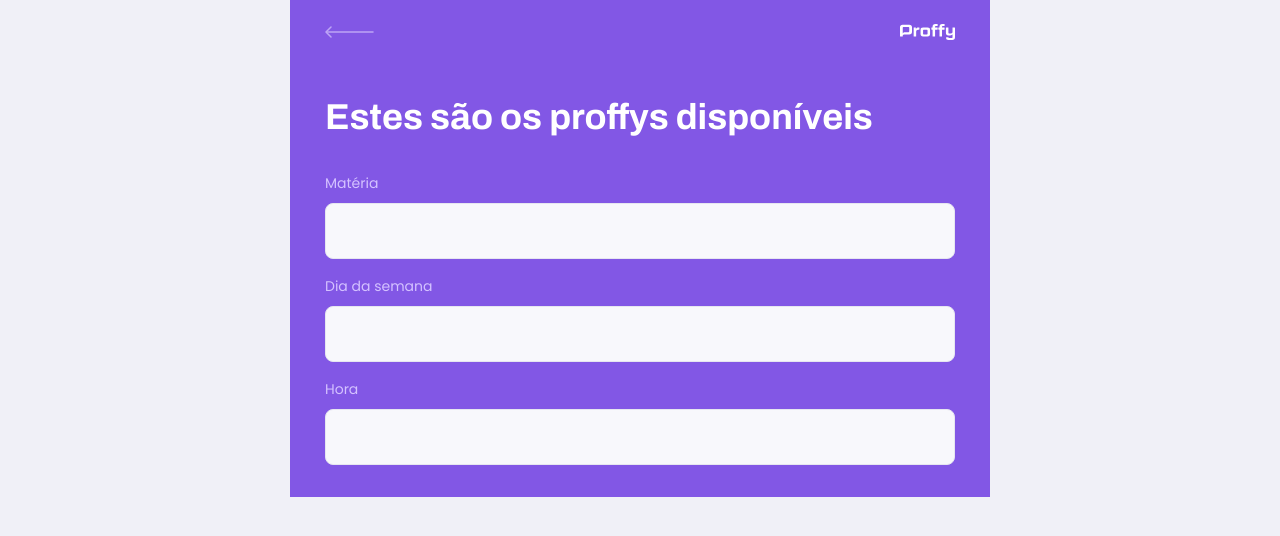
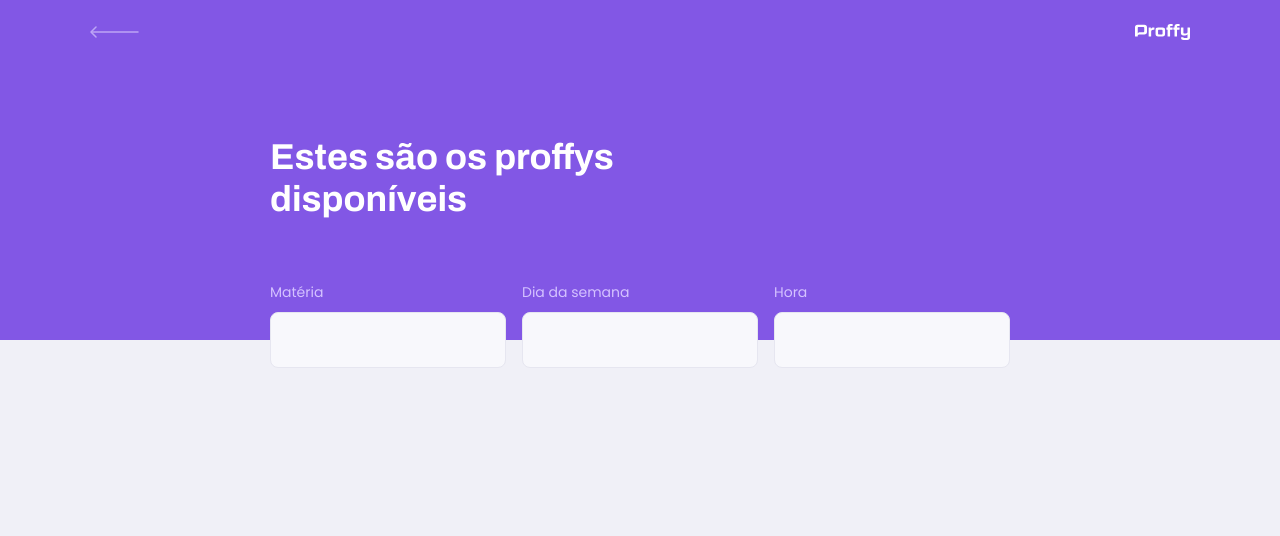
Before and after one commit to beniciodaniel/proffy-nwl, a React (Create React App) app: page /study in a window 1280 px wide. Shown: the top 536 px of the page. Built offline with nearby package versions, Linux system fonts and the light colour scheme.

Commit message:
Added media queries to adapt to destkop

```diff
--- a/src/components/PageHeader/index.tsx
+++ b/src/components/PageHeader/index.tsx
@@ -3,6 +3,8 @@
 
 import backIcon from "../../assets/images/icons/back.svg";
 import logoImg from "../../assets/images/logo.svg";
+
+import "./styles.css";
 
 interface PageHeaderProps {
   title: string;
--- a/src/components/PageHeader/styles.css
+++ b/src/components/PageHeader/styles.css
@@ -0,0 +1,66 @@
+.page-header {
+  display: flex;
+  flex-direction: column;
+  background-color: var(--color-primary);
+}
+
+.page-header .top-bar-container {
+  width: 90%;
+  margin: 0 auto;
+  display: flex;
+  justify-content: space-between;
+  align-items: center;
+  color: var(--color-text-in-primary);
+  padding: 1.6rem 0;
+}
+
+.page-header .top-bar-container a {
+  height: 3.2rem;
+  transition: opacity 0.2s;
+}
+
+.page-header .top-bar-container a:hover {
+  opacity: 0.6;
+}
+
+.page-header .top-bar-container > img {
+  height: 1.6rem;
+}
+
+.page-header .header-content {
+  width: 90%;
+  margin: 0 auto;
+  position: relative;
+  margin: 3.2rem auto;
+}
+
+.page-header .header-content strong {
+  font: 700 3.6rem Archivo;
+  line-height: 4.2rem;
+  color: var(--color-title-in-primary);
+}
+
+@media (min-width: 700px) {
+  .page-header {
+    height: 340px;
+  }
+
+  .page-header .top-bar-container {
+    max-width: 1100px;
+  }
+
+  .page-header .header-content {
+    flex: 1;
+    max-width: 740px;
+    margin: 0 auto;
+    padding-bottom: 48px;
+    display: flex;
+    flex-direction: column;
+    justify-content: center;
+    align-items: flex-start;
+  }
+
+  .page-header .header-content strong {
+    max-width: 350px;
+  }
+}
--- a/src/pages/TeacherList/styles.css
+++ b/src/pages/TeacherList/styles.css
@@ -1,48 +1,6 @@
 #page-teacher-list {
   width: 100vw;
   height: 100vh;
-}
-
-.page-header {
-  display: flex;
-  flex-direction: column;
-  background-color: var(--color-primary);
-}
-
-.page-header .top-bar-container {
-  width: 90%;
-  margin: 0 auto;
-  display: flex;
-  justify-content: space-between;
-  align-items: center;
-  color: var(--color-text-in-primary);
-  padding: 1.6rem 0;
-}
-
-.page-header .top-bar-container a {
-  height: 3.2rem;
-  transition: opacity 0.2s;
-}
-
-.page-header .top-bar-container a:hover {
-  opacity: 0.6;
-}
-
-.page-header .top-bar-container > img {
-  height: 1.6rem;
-}
-
-.page-header .header-content {
-  width: 90%;
-  margin: 0 auto;
-  position: relative;
-  margin: 3.2rem auto;
-}
-
-.page-header .header-content strong {
-  font: 700 3.6rem Archivo;
-  line-height: 4.2rem;
-  color: var(--color-title-in-primary);
 }
 
 #search-teachers {
@@ -87,3 +45,21 @@
   right: 1.6rem;
   bottom: 0;
 }
+
+@media (min-width: 700px) {
+  #page-teacher-list {
+    max-width: 100%;
+  }
+
+  #search-teachers {
+    display: grid;
+    grid-template-columns: repeat(3, 1fr);
+    column-gap: 16px;
+    position: absolute;
+    bottom: -28px;
+  }
+
+  #search-teachers .input-block + .input-block {
+    margin-top: 0;
+  }
+}
```
